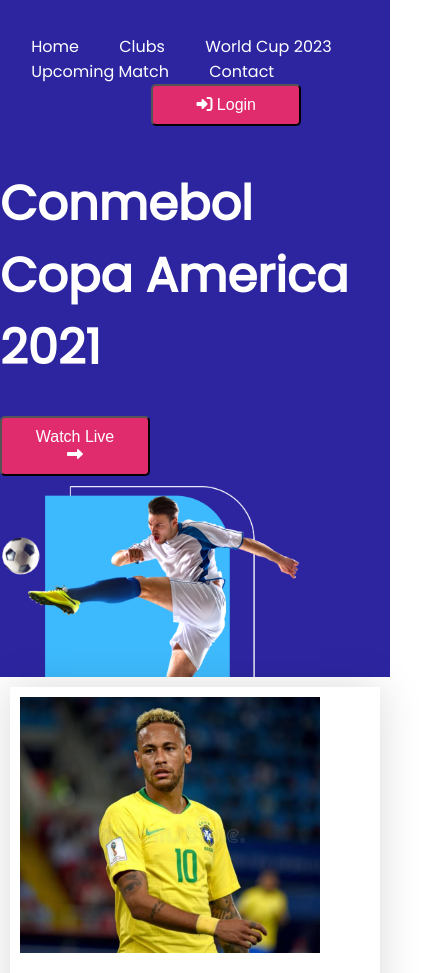
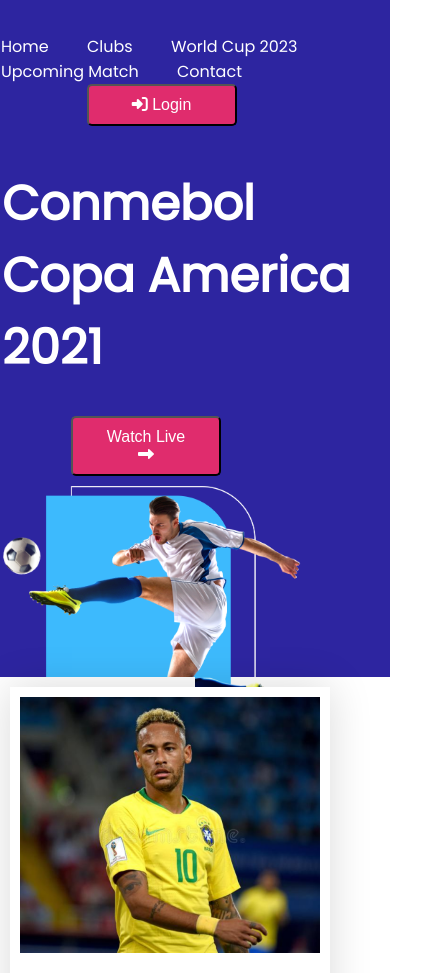
Before and after one commit to jakaria61/football-team, a plain HTML site: page index.html in a window 390 px wide. Shown: the top 973 px of the page, 421 px wide, since content can reach past the window. Drawn offline with Linux system fonts and the light colour scheme.

Commit message:
assaignment 2

```diff
--- a/index.html
+++ b/index.html
@@ -25,12 +25,12 @@
                     <a href="">Contact</a>
                 </div>
                 <div>
-                    <button class="button"><i class="fas fa-sign-in-alt"></i> Login</button>
+                    <button class="button menu-btn"><i class="fas fa-sign-in-alt"></i> Login</button>
                 </div>
             </div>
             <div class="banner-section">
                 <div class="half-width">
-                    <h1>Conmebol Copa America 2021</h1>
+                    <h1 class="title">Conmebol Copa America 2021</h1>
                     <button class="button live-button">Watch Live <i class="fa fa-long-arrow-right"></i></button>
                 </div>
                 <div class="half-width">
--- a/style.css
+++ b/style.css
@@ -17,20 +17,20 @@
     width: 100%;
     height: 677px;
 }
-
 .menubar{
     display: flex;
     justify-content: space-between;
     align-items: center;
     padding-top: 34px;
-    margin: 0 8%;
+    margin-left: 70px;
 }
+
 .menu a{
- text-decoration: none;
- font-weight: 500;
-font-size: 16px;
-margin-right: 36px;
-color: #FFFFFF;
+    text-decoration: none;
+    font-weight: 500;
+    font-size: 16px;
+    margin-right: 34px;
+    color: #FFFFFF;
 }
 .menu a:hover{
     background-color: whitesmoke;
@@ -51,6 +51,12 @@
    border-radius: 5px;
    cursor: pointer;
 }
+.menu-btn{
+    margin-right:70px ;
+}
+.live-button{
+    margin-left: 70px;
+}
 .button:hover{
     background-color:tomato;
 }
@@ -61,16 +67,18 @@
 .banner-section{
     display: flex;
     margin-top:50px;
-
+}
+.title{
+    margin-left: 70px;
 }
 .half-width{
-    width: 50%;
-    padding-left:8%;
+    width:100%;
     color: #FFFFFF;
     font-size: 24px;
 }
 .half-width img{
     width: 60%;
+
 }
 .half-width img:hover{
     transition: 2s;
@@ -83,7 +91,7 @@
 .player-container{
     justify-content: center;
     align-items: center;
-    padding-left:8%;
+     margin-left: 70px;
 }
 .team{
     display: grid;
@@ -91,6 +99,7 @@
     grid-row-gap:30px;
     width: 50%;
     background: #FFFFFF;
+    margin-left: 8%;
 }
 .players{
     background: #FFFFFF;
@@ -112,11 +121,11 @@
     display: flex;
     justify-content: center;
     align-items: center;
-    margin-top: 75px;
+    margin-top: 70px;
 }
 .match-part{
     width: 50%;
-    padding-left:8%;
+    margin-left: 70px;
 }
 .match-part img{
     width: 70%;
@@ -184,18 +193,20 @@
         width: 100%;
        flex-direction: column;
     }
+    .menubar,.menu-btn,.half-width,.title,.match-part{
+        margin-left: 1px;
+    }
+
    .banner-section{
        display: flex;
        flex-direction: column;
        margin: 0%;
    }
-   .half-width,.match-container{
-       padding: 0%;
-       margin: 0%;
-   }
+
    .half-width img{
        width: 300px;
-   }
+
+       }
     .upcoming-info,.upcoming-match{
      width: 100%;
     }
@@ -204,7 +215,7 @@
         grid-template-columns: repeat(1, 1fr);
     }
    .player-container,.team,.points-table,.match-part{
-    width: 100%;
+
     display: grid;
     grid-template-columns: repeat(1,1fr);
     margin-right: 5px;
@@ -230,8 +241,12 @@
     .team{
         display: grid;
         grid-template-columns: repeat(2,1fr);
+
     }
-    .player-container{
+    .player-container {
         width: 100%;
+        justify-content: center;
+        margin: 0%;
+        margin-left: 1px;
     }
 }
```
